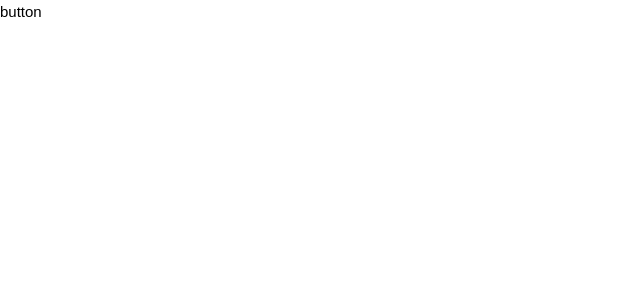
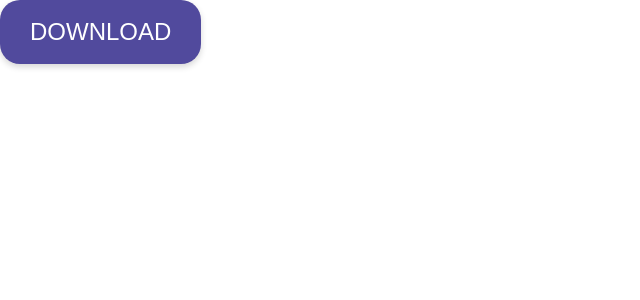
Before and after one commit to justAdevTV/the-giving-app, a Next.js app: page / in a window 1280 px wide. Shown: the top 300 px of the page, without its empty margins (0-640 px from the left). Built offline with nearby package versions, Linux system fonts and the light colour scheme; a web font is replaced by a local one.

Commit message:
Button - Added main styling

```diff
--- a/components/_base/theme.js
+++ b/components/_base/theme.js
@@ -4,11 +4,13 @@ const theme = {
     primaryDark: "#413C7C",
     tertiary: "#B80300",
     overlay: "#07070773",
+    grayLight1: "#FDFDFD",
+    ghostWhite: "#FBF9FF",
     black: "#070707",
-    white: "#FBF9FF",
+    white: "#FFFFFF",
   },
   shadows: {
-    shadow1: "box-shadow: 0px 3px 6px #00000029",
+    shadow1: "0px 3px 6px #00000029",
   },
   devices: {
     max: "(max-width: 1440px)",
--- a/components/button/Button.js
+++ b/components/button/Button.js
@@ -1,5 +1,18 @@
-function Button() {
-  return "button";
+import PropTypes from "prop-types";
+import { _Button } from "./button.styles";
+
+function Button({ children, inverted, large }) {
+  return (
+    <_Button inverted={inverted} large={large}>
+      {children}
+    </_Button>
+  );
 }
 
+Button.propTypes = {
+  children: PropTypes.node.isRequired,
+  inverted: PropTypes.bool,
+  large: PropTypes.bool,
+};
+
 export default Button;
--- a/components/button/button.styles.js
+++ b/components/button/button.styles.js
@@ -0,0 +1,26 @@
+import styled from "styled-components";
+
+const _Button = styled.button`
+  padding: ${({ large }) => (large ? "2.5rem" : "1.8rem ")} 3rem;
+  font-size: 2.4rem;
+  border-radius: 2rem;
+  color: ${({ theme, inverted }) =>
+    inverted ? theme.colors.primary : theme.colors.white};
+  background-color: ${({ theme, inverted }) =>
+    inverted ? theme.colors.white : theme.colors.primary};
+  box-shadow: ${({ theme }) => theme.shadows.shadow1};
+  border: none;
+  cursor: pointer;
+  transition: all 0.1s ease-in;
+
+  &:hover {
+    background-color: ${({ theme, inverted }) =>
+      inverted ? theme.colors.grayLight1 : theme.colors.primaryDark};
+    transform: translateY(-1px);
+  }
+  &:focus {
+    outline: none;
+  }
+`;
+
+export { _Button };
--- a/pages/index.js
+++ b/pages/index.js
@@ -1,7 +1,7 @@
 import { Button } from "../components";
 // Main Page
 function Home() {
-  return <Button>Hello</Button>;
+  return <Button>DOWNLOAD</Button>;
 }
 
 export default Home;
```
Also changed, not shown: 2 other files (tests, documents, lock files or other folders).
